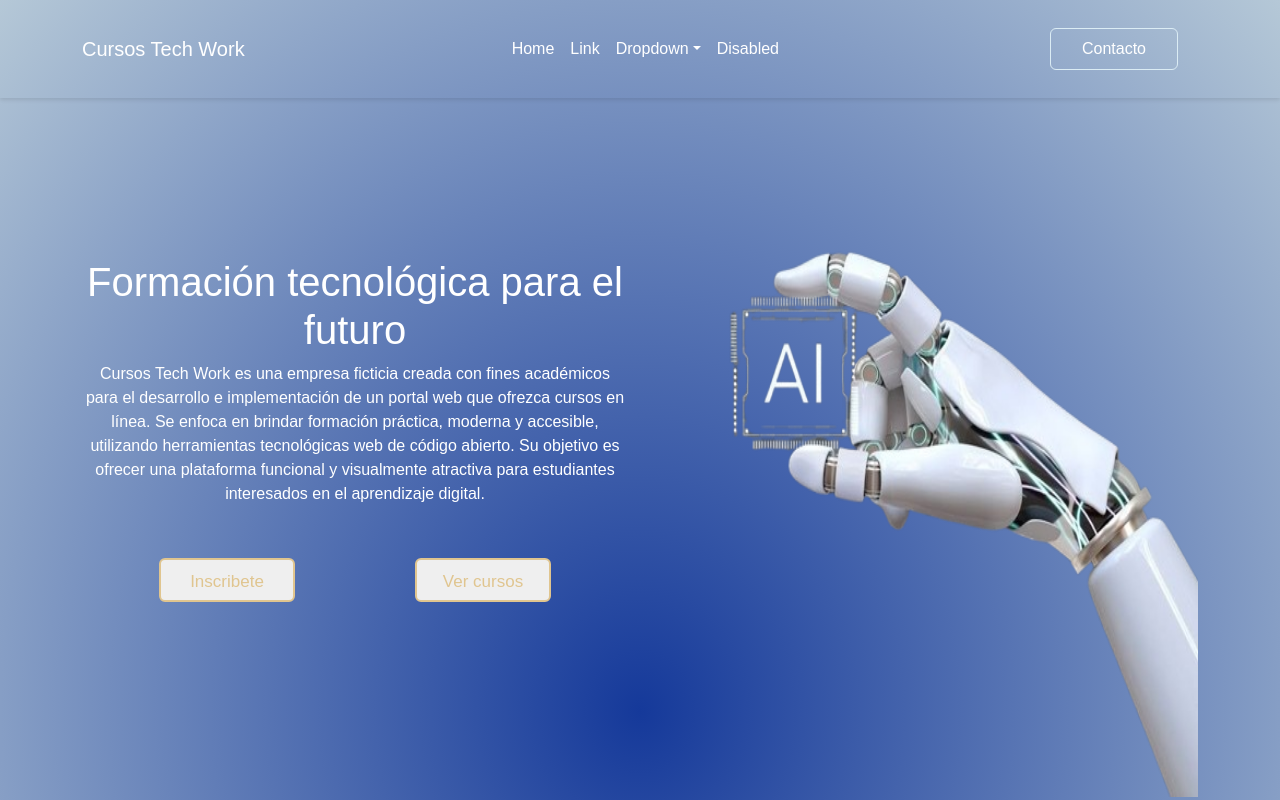
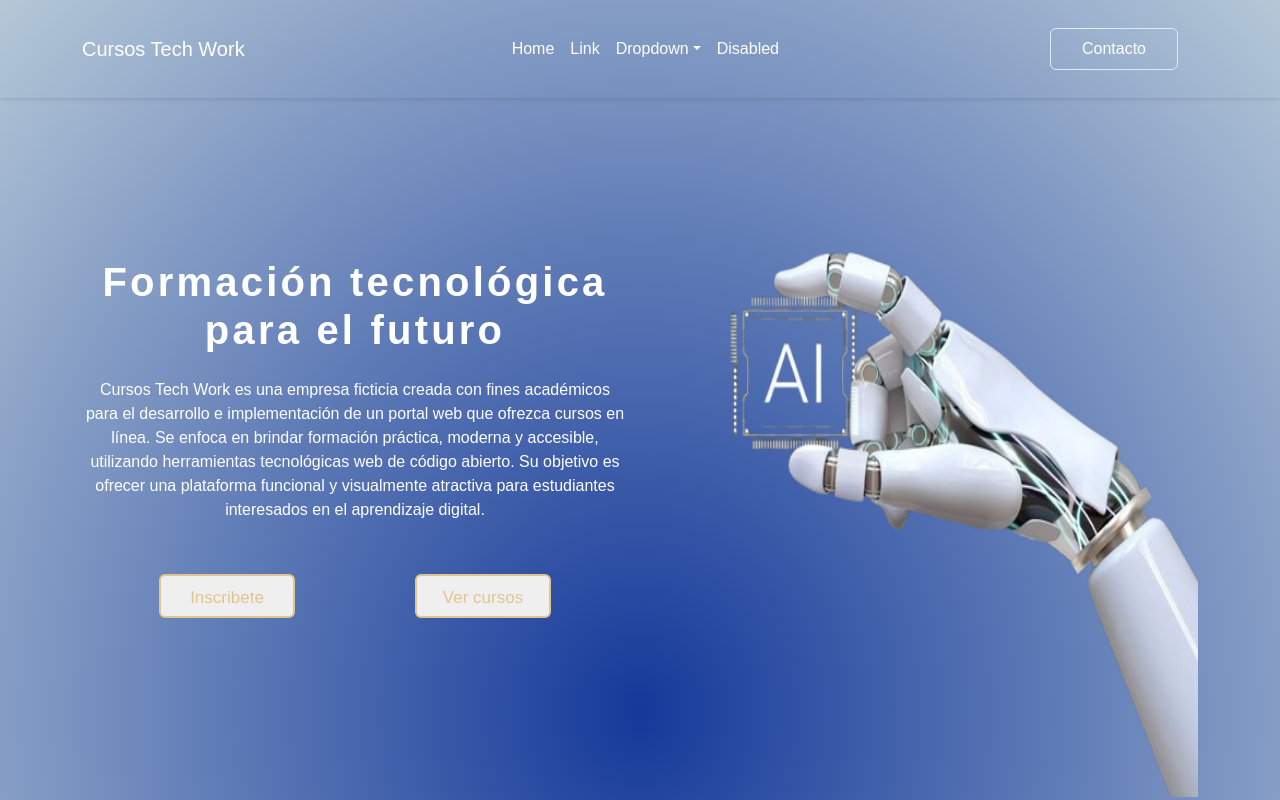
Before and after one commit to pamela0509/poo, a plain HTML site: page index.html in a window 1280 px wide. Shown: the top 800 px of the page. Drawn offline with nearby package versions, Linux system fonts and the light colour scheme.

Commit message:
Add files via upload

```diff
--- a/css/styles.css
+++ b/css/styles.css
@@ -3,6 +3,12 @@ body {
   color: #fff;
   font-family: 'Poppins', sans-serif;
   padding-top: 80px; /* Compensar el navbar fijo */
+}
+
+h1{
+  letter-spacing: 0.2rem;
+  font-weight: bold;
+  padding: 1rem;
 }
 
 section {
```
